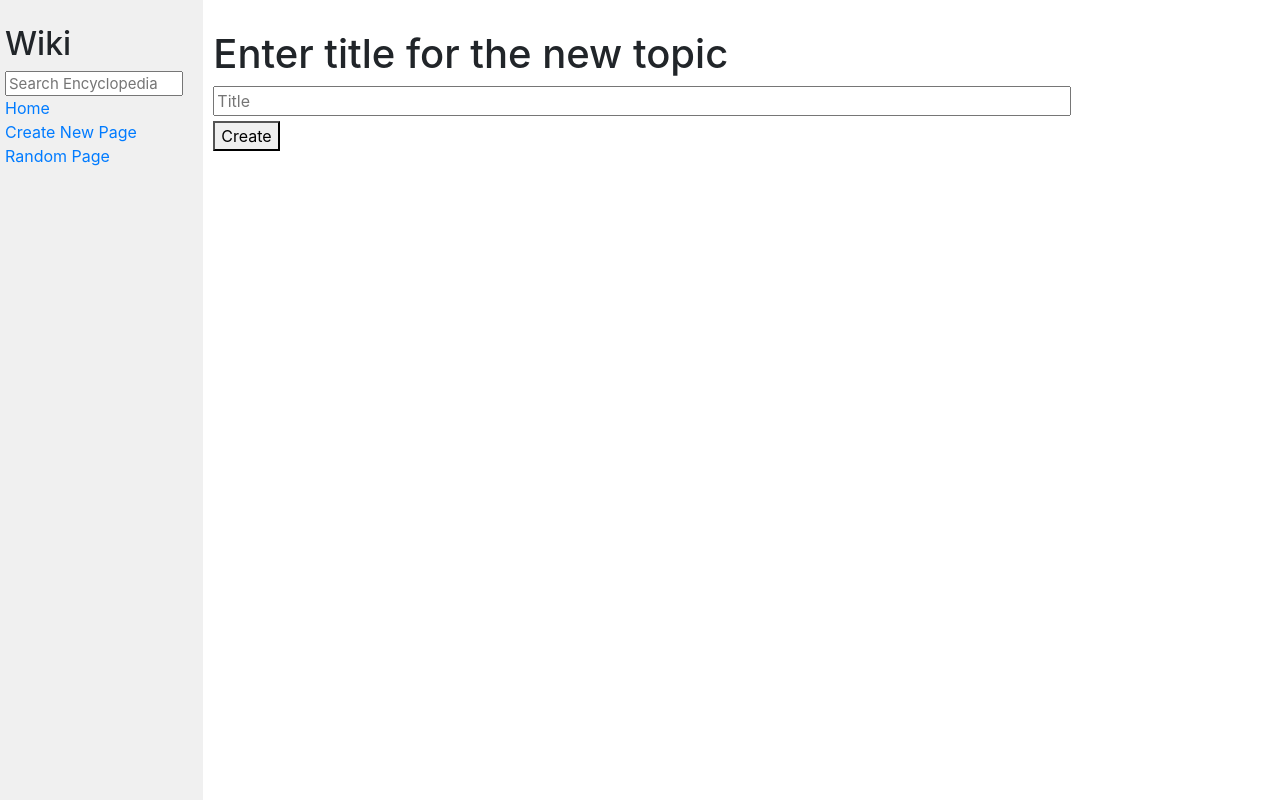
After one commit to tonywh/wiki, a Django app: page /new in a window 1280 px wide. The commit adds this page. Run offline with Django 3.2, Linux system fonts and the light colour scheme; some libraries are stand-ins or nearby versions.

Commit message:
create new topic, edit topics

```diff
--- a/encyclopedia/static/encyclopedia/styles.css
+++ b/encyclopedia/static/encyclopedia/styles.css
@@ -13,7 +13,7 @@ h1 {
 }
 
 textarea {
-    height: 90vh;
+    height: 60vh;
     width: 80%;
 }
 
@@ -36,3 +36,8 @@ textarea {
 .sidebar h2 {
     margin-top: 5px;
 }
+
+.title-input {
+    width: 80%;
+    margin-bottom: 5px;
+}
--- a/encyclopedia/templates/encyclopedia/entry.html
+++ b/encyclopedia/templates/encyclopedia/entry.html
@@ -1,9 +1,13 @@
 {% extends "encyclopedia/layout.html" %}
 
 {% block title %}
-    Encyclopedia
+    {{ title }}
 {% endblock %}
 
 {% block body %}
   {{ entry|safe }}
+
+  <form action="/edit/{{ title }}">
+    <button type="submit">Edit this page</button>
+  </form>
 {% endblock %}
--- a/encyclopedia/templates/encyclopedia/layout.html
+++ b/encyclopedia/templates/encyclopedia/layout.html
@@ -19,7 +19,7 @@
                     <a href="{% url 'index' %}">Home</a>
                 </div>
                 <div>
-                    Create New Page
+                    <a href="/new">Create New Page</a>
                 </div>
                 <div>
                     <a href="/random">Random Page</a>
--- /dev/null
+++ b/encyclopedia/templates/encyclopedia/new.html
@@ -0,0 +1,14 @@
+{% extends "encyclopedia/layout.html" %}
+
+{% block title %}
+    Encyclopedia - New
+{% endblock %}
+
+{% block body %}
+  <form action="/new" method="post">
+    {% csrf_token %}
+    <h1>Enter title for the new topic</h1>
+    <input type="text" class="title-input" name="title" placeholder="Title"></input><br>
+    <button type="submit">Create</button>
+  </form>
+{% endblock %}
--- a/encyclopedia/urls.py
+++ b/encyclopedia/urls.py
@@ -7,5 +7,6 @@ urlpatterns = [
     path("search", views.search, name="search"),
     path("random", views.random, name="random"),
     path("wiki/<title>", views.wiki, name="wiki"),
+    path("new", views.new, name="new"),
     path("edit/<title>", views.edit, name="edit"),
 ]
--- a/encyclopedia/views.py
+++ b/encyclopedia/views.py
@@ -42,15 +42,35 @@ def wiki(request, title):
     md = util.get_entry(title)
     if md == None:
         raise Http404("Topic does not exist.")
-    #return HttpResponse(markdown2.markdown(md))
     return render(request, "encyclopedia/entry.html", {
-        "entry": markdown2.markdown(md)
+        "title": title,
+        "entry": markdown2.markdown(md),
     })
 
-def edit(request, title):
+def new(request):
     if request.method == "GET":
         # Get web page to edit an entry
-        pass
+        return render(request, "encyclopedia/new.html")
 
-    # Post edited page for storage and display
-    pass
+    # Posting to create a new (blank) topic, then edit it
+    title = request.POST.get("title")
+    if not title:
+        return HttpResponse("Title cannot be blank", status=400)
+    util.save_entry(title, "")
+    return HttpResponseRedirect(f"/edit/{title}")
+
+def edit(request, title):
+    md = util.get_entry(title)
+    if md == None:
+        raise Http404("Topic does not exist.")
+
+    if request.method == "GET":
+        # Get web page to edit an entry
+        return render(request, "encyclopedia/edit.html", {
+            "title": title,
+            "content": md,
+        })
+
+    # Posting edited page for storage and display
+    util.save_entry(title, request.POST.get("content"))
+    return HttpResponseRedirect(f"/wiki/{title}")
```
Also changed, not shown: encyclopedia/templates/encyclopedia/edit.html (added, +15 -0 lines).
